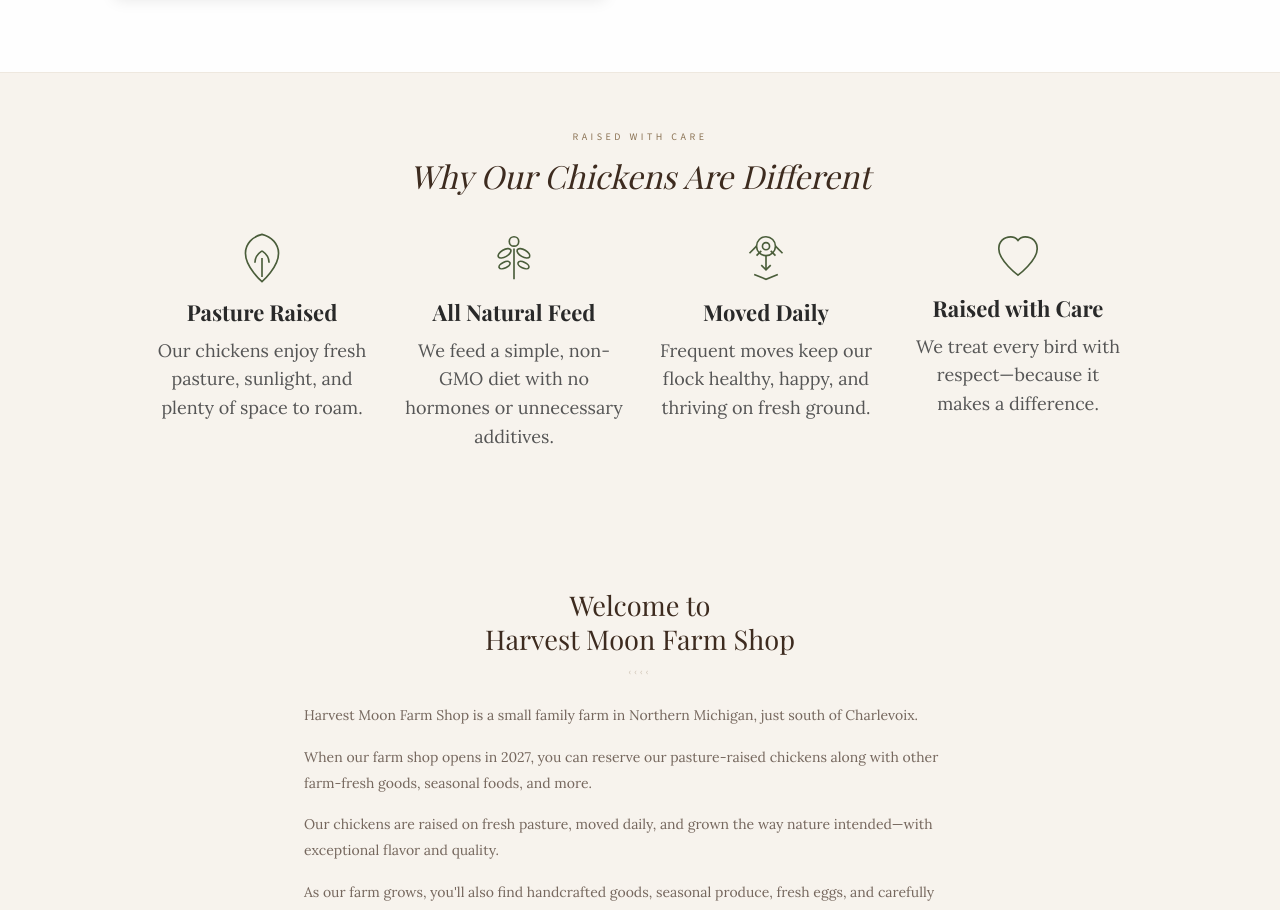
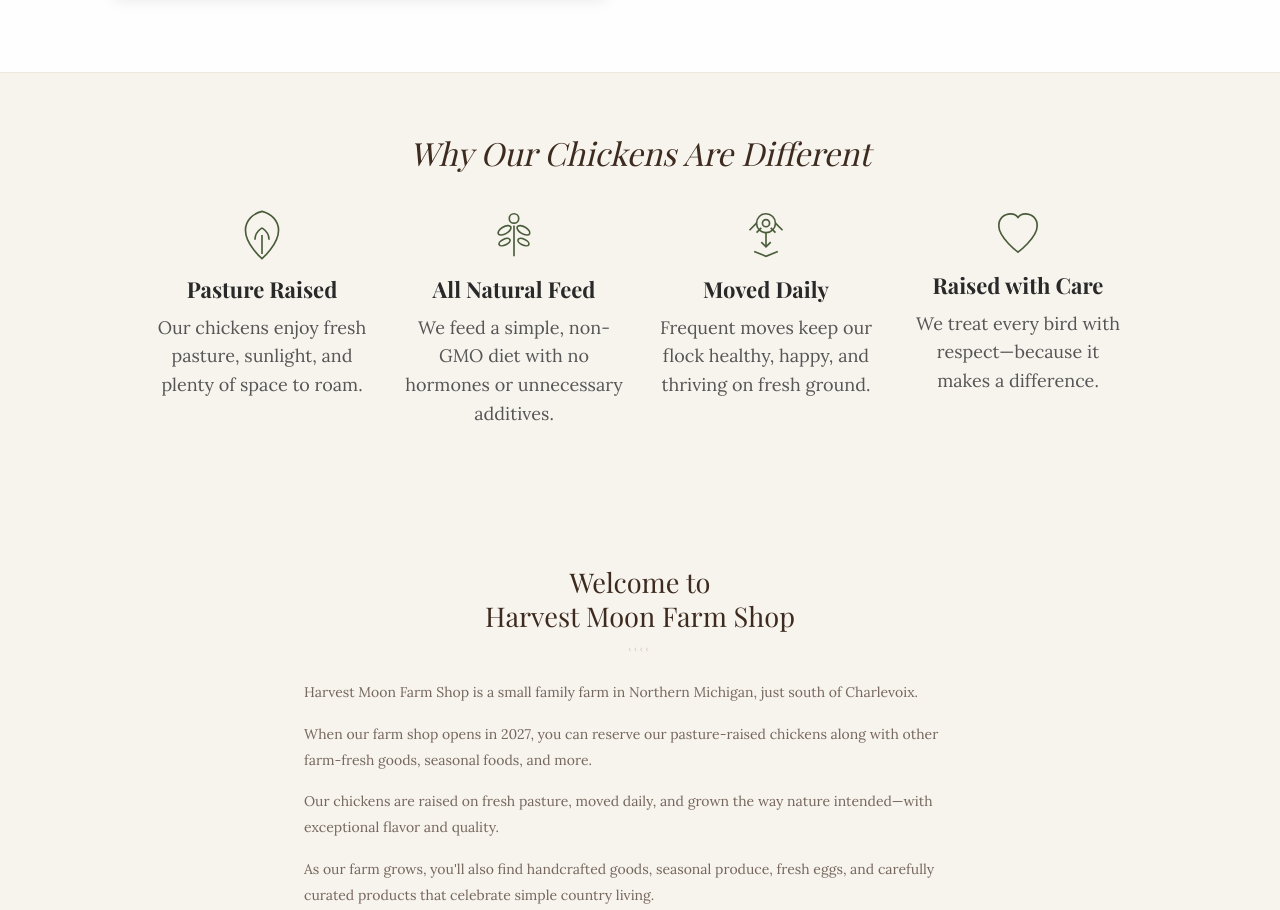
Before and after one commit to Sherryfarmshop/harvest-moon-website, a Next.js app: page / in a window 1280 px wide. Shown: the part 1720-2630 px from the top of the page. Built offline with nearby package versions, Linux system fonts and the light colour scheme; a web font is replaced by a local one.

Commit message:
Remove 'Raised with Care' uppercase label above Why Different heading

```diff
--- a/src/components/WhyDifferent.tsx
+++ b/src/components/WhyDifferent.tsx
@@ -58,9 +58,6 @@ export default function WhyDifferent() {
     <section id="why-different" className="py-10 md:py-14 bg-[#F7F3ED] border-t border-[#D6CCBC]/30">
       <div className="max-w-5xl mx-auto px-6">
         <div className="text-center mb-8">
-          <p className="font-source text-[10px] uppercase tracking-[0.35em] text-[#8B7355] mb-2">
-            Raised with Care
-          </p>
           <h2 className="font-playfair text-[1.8rem] sm:text-[2rem] text-[#3D2B1F] italic">
             Why Our Chickens Are Different
           </h2>
```
